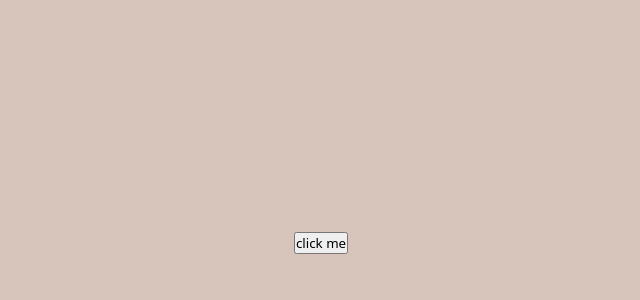
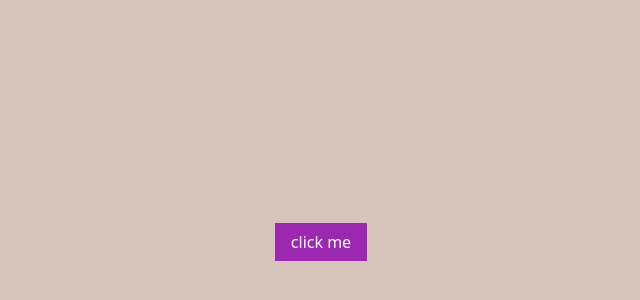
Before and after one commit to tzynwang/react-click-away-listener, a React (Create React App) app: page / in a window 1280 px wide. Shown: the part 158-458 px from the top of the page, without its empty margins (319-959 px from the left). Built offline with nearby package versions, Linux system fonts and the light colour scheme.

Commit message:
[feat] button global styles

```diff
--- a/src/index.css
+++ b/src/index.css
@@ -4,3 +4,18 @@
   box-sizing: border-box;
   font-family: system-ui;
 }
+
+button {
+  padding: 8px 16px;
+  font-family: inherit;
+  font-size: inherit;
+  background-color: #9c27b0;
+  color: #fff;
+  border: none;
+  transition: background 0.2s ease;
+  cursor: pointer;
+}
+
+button:hover {
+  background-color: #6d1b7b;
+}
```
